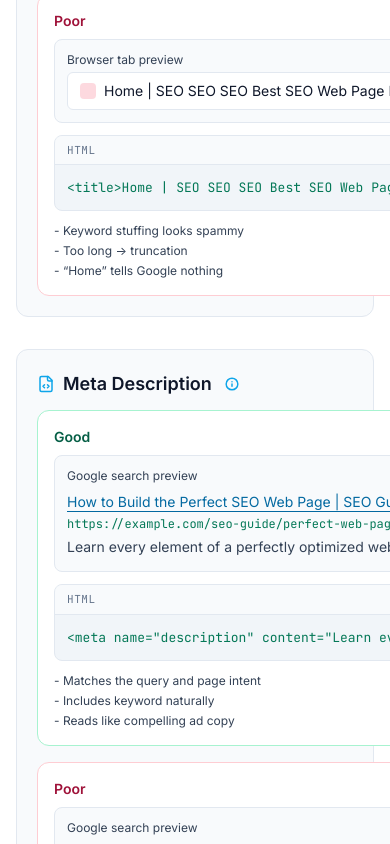
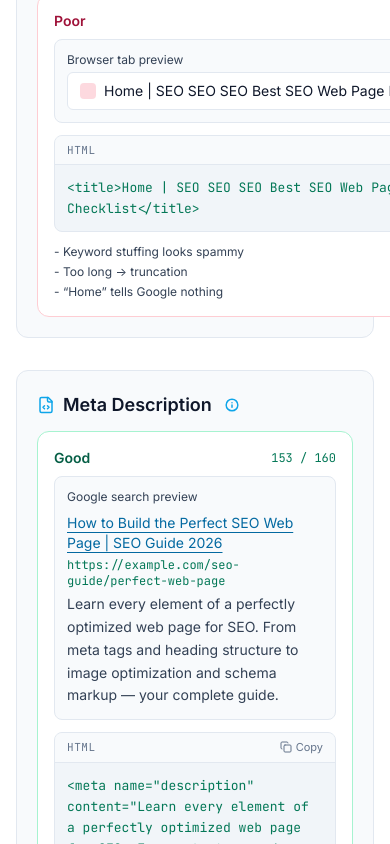
Before and after one commit to stuartverschoyle/perfect, a React (Vite) app: page / in a window 390 px wide. Shown: the part 3960-4804 px from the top of the page. Built offline with nearby package versions, Linux system fonts and the light colour scheme; no server answers.

Commit message:
seo og image fix

```diff
--- a/src/components/CodeBlock.tsx
+++ b/src/components/CodeBlock.tsx
@@ -16,19 +16,22 @@ export default function CodeBlock({ code, language = 'html' }: CodeBlockProps) {
   };
 
   return (
-    <div className="group relative my-3 max-w-full overflow-hidden rounded-lg border border-slate-200 bg-slate-100 dark:border-slate-700/50 dark:bg-slate-950">
-      <div className="flex items-center justify-between px-3 py-1.5 bg-slate-50 dark:bg-slate-900/80 border-b border-slate-200 dark:border-slate-700/50">
-        <span className="text-[11px] font-mono text-slate-500 uppercase tracking-wider">{language}</span>
+    <div className="group relative my-3 max-w-full min-w-0 overflow-hidden rounded-lg border border-slate-200 bg-slate-100 dark:border-slate-700/50 dark:bg-slate-950">
+      <div className="flex min-w-0 items-center justify-between gap-2 border-b border-slate-200 bg-slate-50 px-3 py-1.5 dark:border-slate-700/50 dark:bg-slate-900/80">
+        <span className="min-w-0 truncate text-[11px] font-mono uppercase tracking-wider text-slate-500">{language}</span>
         <button
+          type="button"
           onClick={handleCopy}
-          className="flex items-center gap-1 text-[11px] text-slate-500 hover:text-slate-700 dark:hover:text-slate-300 transition-colors"
+          className="flex shrink-0 items-center gap-1 text-[11px] text-slate-500 transition-colors hover:text-slate-700 dark:hover:text-slate-300"
         >
           {copied ? <Check size={12} /> : <Copy size={12} />}
           {copied ? 'Copied' : 'Copy'}
         </button>
       </div>
-      <pre className="max-w-full min-w-0 overflow-x-auto px-3 py-3 text-[13px] leading-relaxed">
-        <code className="text-emerald-700 dark:text-emerald-300 font-mono">{code}</code>
+      <pre
+        className="max-w-full min-w-0 px-3 py-3 text-[13px] leading-relaxed whitespace-pre-wrap break-words [overflow-wrap:anywhere] sm:overflow-x-auto sm:whitespace-pre sm:break-normal sm:[overflow-wrap:normal]"
+      >
+        <code className="block min-w-0 font-mono text-emerald-700 dark:text-emerald-300">{code}</code>
       </pre>
     </div>
   );
```
